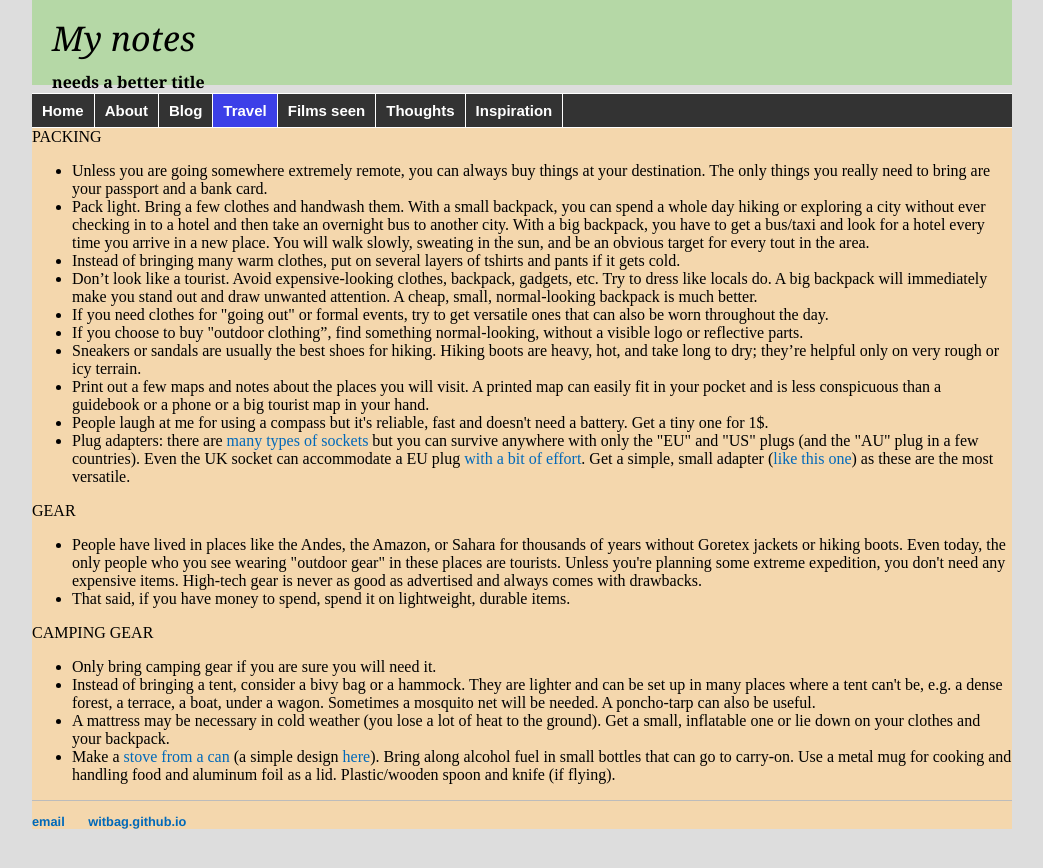
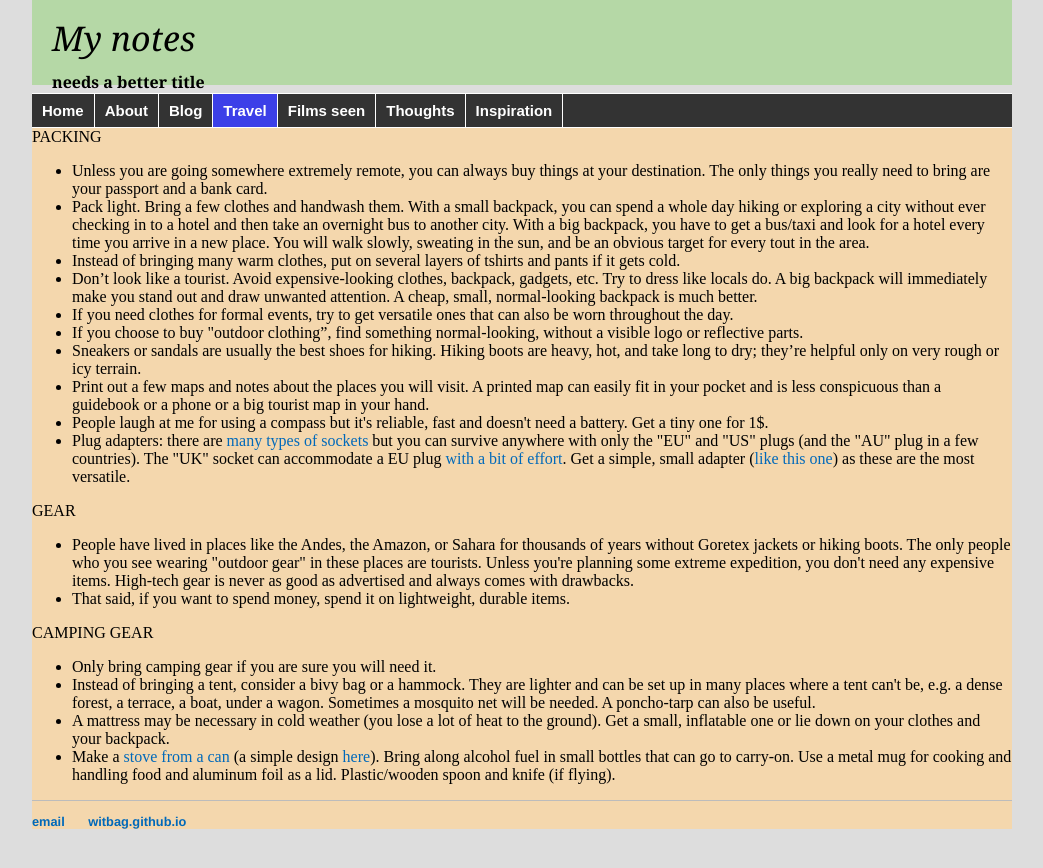
Before and after one commit to witbag/witbag.github.io, a Jekyll site: the page built from travel/packing.html, in a window 1280 px wide. Shown: the top 868 px of the page, without its empty margins (118-1161 px from the left). Built offline with Jekyll 4.4.1, drawn with Linux system fonts in a browser that asks for light colours.

Commit message:
Update packing.html

```diff
--- a/travel/packing.html
+++ b/travel/packing.html
@@ -11,17 +11,17 @@ PACKING<br>
 <li>Pack light. Bring a few clothes and handwash them. With a small backpack, you can spend a whole day hiking or exploring a city without ever checking in to a hotel and then take an overnight bus to another city. With a big backpack, you have to get a bus/taxi and look for a hotel every time you arrive in a new place. You will walk slowly, sweating in the sun, and be an obvious target for every tout in the area.
 <li>Instead of bringing many warm clothes, put on several layers of tshirts and pants if it gets cold.
 <li>Don’t look like a tourist. Avoid expensive-looking clothes, backpack, gadgets, etc. Try to dress like locals do. A big backpack will immediately make you stand out and draw unwanted attention. A cheap, small, normal-looking backpack is much better.
-<li>If you need clothes for "going out" or formal events, try to get versatile ones that can also be worn throughout the day.
+<li>If you need clothes for formal events, try to get versatile ones that can also be worn throughout the day.
 <li>If you choose to buy "outdoor clothing”, find something normal-looking, without a visible logo or reflective parts.
 <li>Sneakers or sandals are usually the best shoes for hiking. Hiking boots are heavy, hot, and take long to dry; they’re helpful only on very rough or icy terrain.
 <li>Print out a few maps and notes about the places you will visit. A printed map can easily fit in your pocket and is less conspicuous than a guidebook or a phone or a big tourist map in your hand.
 <li>People laugh at me for using a compass but it's reliable, fast and doesn't need a battery. Get a tiny one for 1$.
-<li>Plug adapters: there are <a href="https://www.power-plugs-sockets.com/" target=_blank>many types of sockets</a> but you can survive anywhere with only the "EU" and "US" plugs (and the "AU" plug in a few countries). Even the UK socket can accommodate a EU plug <a href="https://www.youtube.com/watch?v=fi5_CTBnDgc" target=_blank>with a bit of effort</a>. Get a simple, small adapter (<a href="https://www.dhresource.com/0x0s/f2-albu-g5-M01-70-EB-rBVaJFi0KfqAHu21AAEbpXp_5UQ354.jpg/portable-travel-power-plug-adapter-eu-us-au-adaptor-converter-ac-power-plug-european-to-american-outlet-universal.jpg" target=_blank>like this one</a>) as these are the most versatile.
+<li>Plug adapters: there are <a href="https://www.power-plugs-sockets.com/" target=_blank>many types of sockets</a> but you can survive anywhere with only the "EU" and "US" plugs (and the "AU" plug in a few countries). The "UK" socket can accommodate a EU plug <a href="https://www.youtube.com/watch?v=fi5_CTBnDgc" target=_blank>with a bit of effort</a>. Get a simple, small adapter (<a href="https://www.dhresource.com/0x0s/f2-albu-g5-M01-70-EB-rBVaJFi0KfqAHu21AAEbpXp_5UQ354.jpg/portable-travel-power-plug-adapter-eu-us-au-adaptor-converter-ac-power-plug-european-to-american-outlet-universal.jpg" target=_blank>like this one</a>) as these are the most versatile.
 </ul>
 GEAR<br>
 <ul>
-<li>People have lived in places like the Andes, the Amazon, or Sahara for thousands of years without Goretex jackets or hiking boots. Even today, the only people who you see wearing "outdoor gear" in these places are tourists. Unless you're planning some extreme expedition, you don't need any expensive items. High-tech gear is never as good as advertised and always comes with drawbacks.
-<li>That said, if you have money to spend, spend it on lightweight, durable items.
+<li>People have lived in places like the Andes, the Amazon, or Sahara for thousands of years without Goretex jackets or hiking boots. The only people who you see wearing "outdoor gear" in these places are tourists. Unless you're planning some extreme expedition, you don't need any expensive items. High-tech gear is never as good as advertised and always comes with drawbacks.
+<li>That said, if you want to spend money, spend it on lightweight, durable items.
 </ul>
 CAMPING GEAR<br>
 <ul>
```
